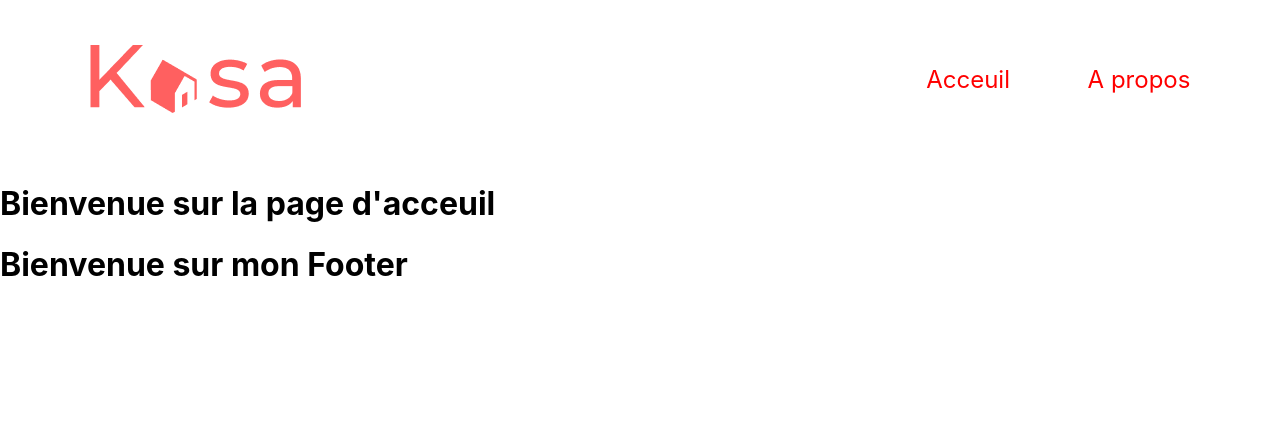
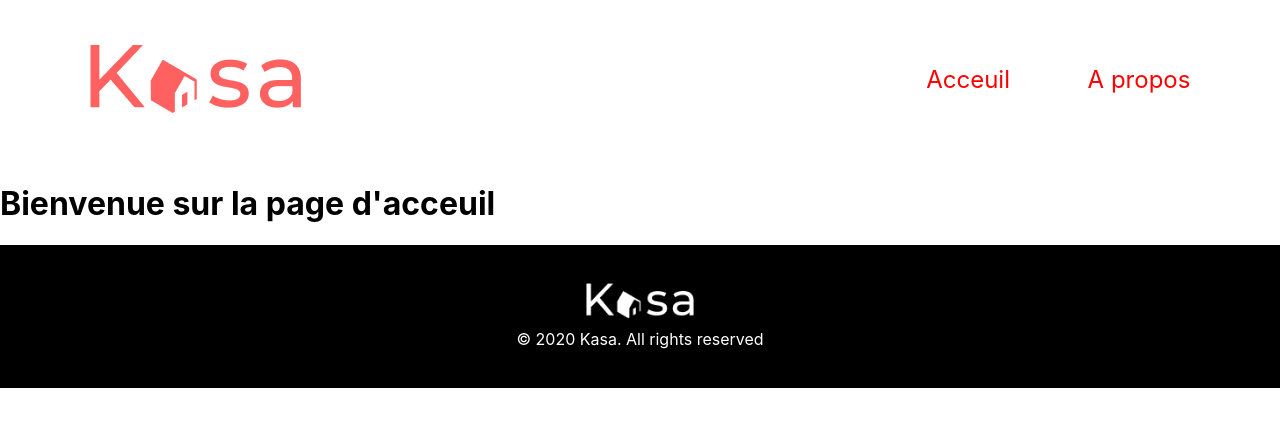
Before and after one commit to michalon-claudie/Projet_8OC, a React (Create React App) app in the folder kasa/: page / in a window 1280 px wide. Shown: the top 426 px of the page. Built offline with nearby package versions, Linux system fonts and the light colour scheme.

Commit message:
"add styles on footer"

```diff
--- a/kasa/src/component/Footer.jsx
+++ b/kasa/src/component/Footer.jsx
@@ -1,10 +1,13 @@
 import React from 'react'
+import "../style/components/footer.scss"
+import logo from '../assets/LOGO_white.png'
 
 export default function Footer()
 {
     return (
-        <div>
-            <h1>Bienvenue sur mon Footer</h1>
+        <div className='Footer'>
+            <img src={logo} alt='logo_kasa'/>
+            <p>© 2020 Kasa. All rights reserved</p>
         </div>
     )
 }
--- /dev/null
+++ b/kasa/src/style/components/footer.scss
@@ -0,0 +1,17 @@
+.Footer{
+    background-color: black;
+    display: flex;
+    flex-direction: column;
+    align-items: center;
+    gap:10px;
+    padding:3%;
+    img{
+        display: flex;
+        width: 9%;
+    }
+    p{
+        color: white;
+        margin-block-start: 0px;
+        margin-block-end: 0px;
+    }
+}
```
Also changed, not shown: kasa/src/assets/LOGO_white.png (added), kasa/src/assets/© 2020 Kasa. All rights reserved.png (added).
